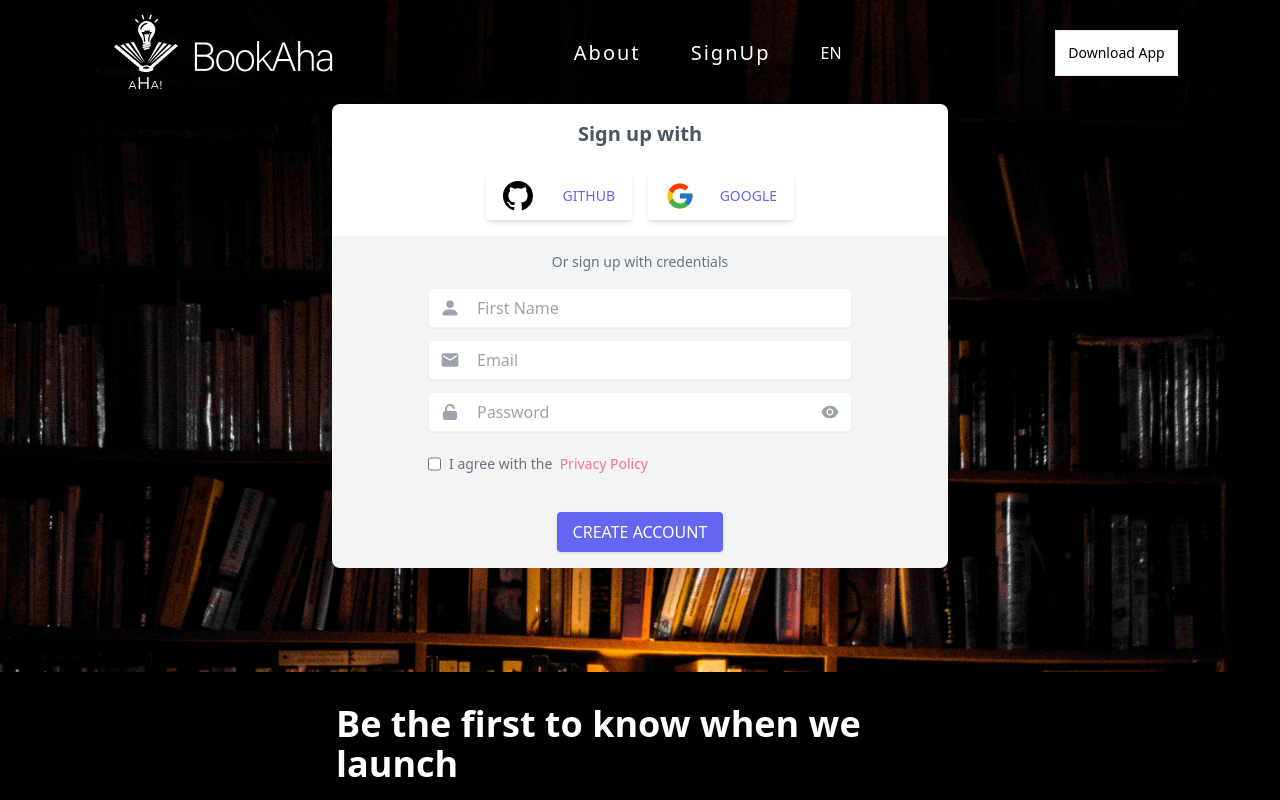
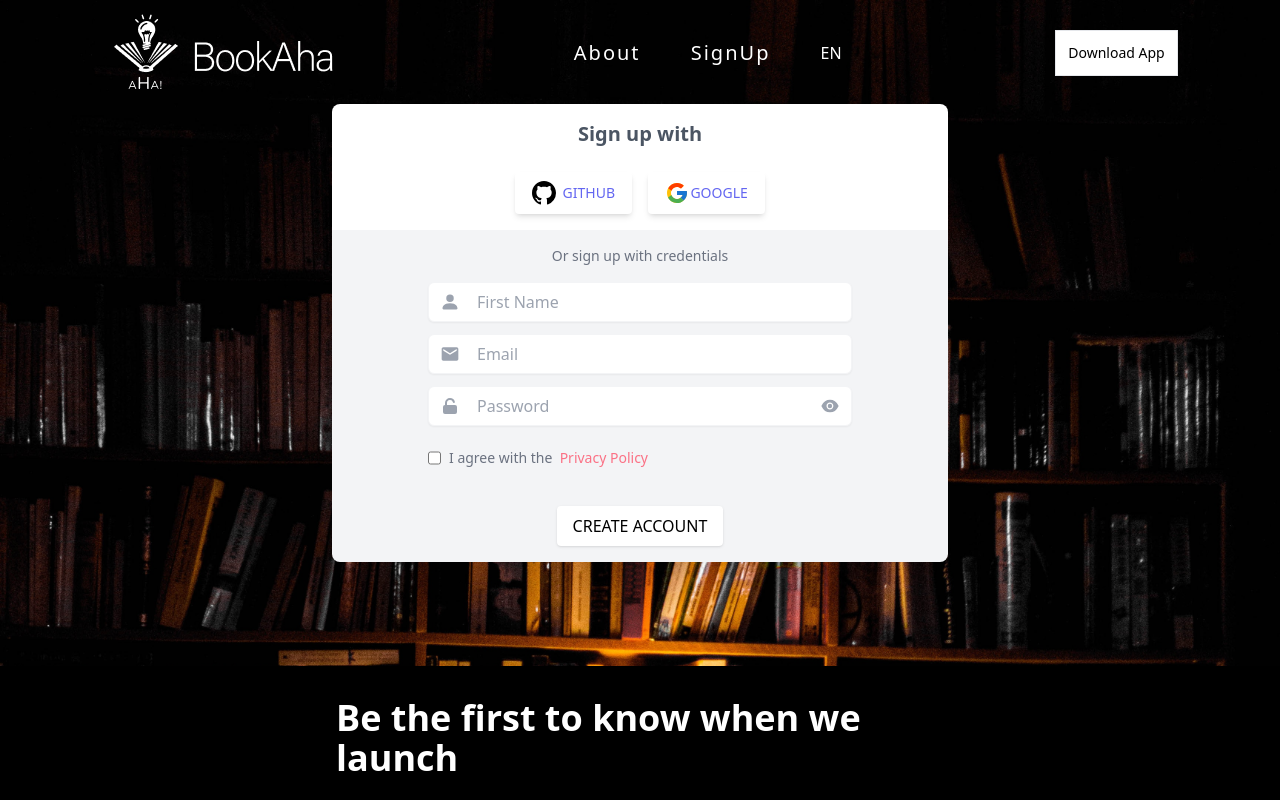
Before and after one commit to Nathaniyell/book-aha, a React (Create React App) app: page /signup in a window 1280 px wide. Shown: the top 800 px of the page. Built offline with nearby package versions, Linux system fonts and the light colour scheme.

Commit message:
update sign up form

```diff
--- a/src/SignUp/SignUp.jsx
+++ b/src/SignUp/SignUp.jsx
@@ -75,14 +75,14 @@ const SignUp = () => {
             </p>
             <div>
 
-              <div className="flex items-center justify-center space-x-4 mt-6">
+              <div className="flex items-center justify-center space-x-4 mt-6 w-[80%] mx-auto">
 
-                <button className="flex items-center w-1/2 justify-between md:w-1/5 lg:w-1/4 py-2 px-4 text-sm uppercase rounded bg-white hover:bg-gray-100 text-indigo-500 border border-transparent hover:border-transparent hover:text-gray-700 shadow-md hover:shadow-lg font-medium transition transform hover:-translate-y-0.5">
-                 <BsGithub className="text-3xl text-black " />
+                <button className="flex items-center justify-between sm:w-1/4 md:w-1/5 lg:w-1/4 py-2 px-4 text-sm uppercase rounded bg-white hover:bg-gray-100 text-indigo-500 border border-transparent hover:border-transparent hover:text-gray-700 shadow-md hover:shadow-lg font-medium transition transform hover:-translate-y-0.5">
+                 <BsGithub className="text-2xl text-black " />
                   Github
                 </button>
-                <button className="flex items-center w-1/2 justify-between md:w-1/5 lg:w-1/4 py-2 px-4 text-sm uppercase rounded bg-white hover:bg-gray-100 text-indigo-500 border border-transparent hover:border-transparent hover:text-gray-700 shadow-md hover:shadow-lg font-medium transition transform hover:-translate-y-0.5">
-                 <FcGoogle className="text-3xl " />
+                <button className="flex items-center justify-between sm:w-1/4 md:w-1/5 lg:w-1/4 py-2 px-4 text-sm uppercase rounded bg-white hover:bg-gray-100 text-indigo-500 border border-transparent hover:border-transparent hover:text-gray-700 shadow-md hover:shadow-lg font-medium transition transform hover:-translate-y-0.5">
+                 <FcGoogle className="text-2xl " />
                  Google
                 </button>
               </div>
@@ -165,7 +165,7 @@ const SignUp = () => {
               </div>
               <div className="flex items-center justify-center mt-8">
 
-                <button type="submit" className="text-white py-2 px-4 uppercase rounded bg-indigo-500 hover:bg-indigo-600 shadow hover:shadow-lg font-medium transition transform hover:-translate-y-0.5">
+                <button type="submit" className="text-black py-2 px-4 uppercase rounded bg-white hover:bg-black hover:text-white shadow hover:shadow-lg font-medium transition transform hover:-translate-y-0.5">
 
                   Create Account
                 </button>
```
